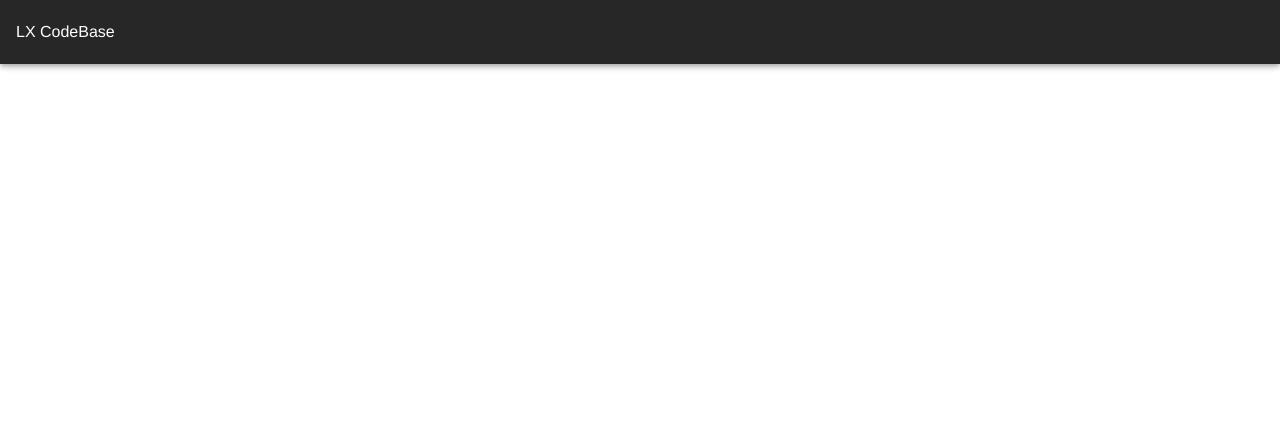
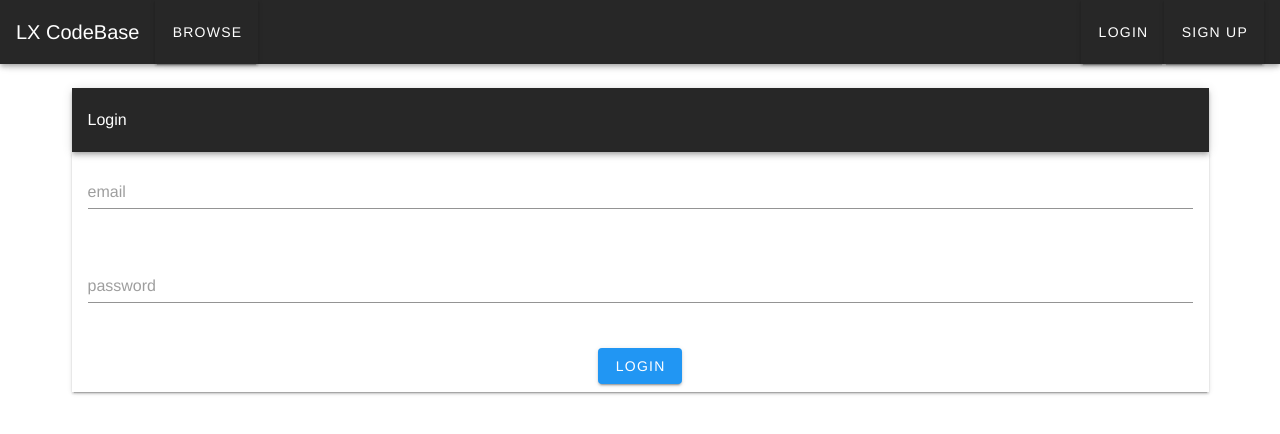
Before and after one commit to lxmultimedia/lxcodebase, a Vue app in the folder client/: page /#/login in a window 1280 px wide. Shown: the top 434 px of the page. Built offline with nearby package versions, Linux system fonts and the light colour scheme.

Commit message:
added login page

```diff
--- a/client/src/App.vue
+++ b/client/src/App.vue
@@ -1,10 +1,8 @@
 <template>
   <div id="app">
-    <v-app>
-      <v-content fluid>
-        <v-toolbar fixed dark>
-          LX CodeBase
-        </v-toolbar>
+    <v-app fluid>
+      <v-content>
+        <page-header />
         <v-container>
           <router-view/>
         </v-container>
@@ -14,8 +12,12 @@
 </template>
 
 <script>
+import PageHeader from '@/components/Header.vue'
 export default {
-  name: 'App'
+  name: 'App',
+  components: {
+    PageHeader
+  }
 }
 </script>
 
--- /dev/null
+++ b/client/src/components/Header.vue
@@ -0,0 +1,52 @@
+<template>
+  <div>
+    <v-toolbar fixed dark>
+      <v-toolbar-title class="mr-4">
+        <span
+        class='home'
+        @click="navigateTo({'name': 'root'})">
+          LX CodeBase
+        </span>
+      </v-toolbar-title>
+      <v-toolbar-items>
+        <v-btn flat dark>
+          Browse
+        </v-btn>
+      </v-toolbar-items>
+      <v-spacer></v-spacer>
+      <v-toolbar-items>
+        <v-btn flat dark
+        @click="navigateTo({ 'name': 'login' })">
+          Login
+        </v-btn>
+      </v-toolbar-items>
+      <v-toolbar-items>
+        <v-btn flat dark
+        @click="navigateTo({ 'name': 'register' })">
+          Sign Up
+        </v-btn>
+      </v-toolbar-items>
+    </v-toolbar>
+  </div>
+</template>
+
+<script>
+import router from '../router'
+export default {
+  methods: {
+    navigateTo (route) {
+      router.push(route)
+    }
+  }
+}
+</script>
+
+<!-- Add "scoped" attribute to limit CSS to this component only -->
+<style scoped>
+.home {
+  cursor: pointer;
+}
+.home:hover {
+  color: orange;
+}
+</style>
--- /dev/null
+++ b/client/src/components/Login.vue
@@ -0,0 +1,64 @@
+<template>
+  <v-layout column>
+    <v-container>
+      <v-toolbar dark>
+        Login
+      </v-toolbar>
+      <div class="white elevation-2">
+        <div class="pl-4 pr-4 pt-2 pb-2">
+          <v-text-field
+            type="email"
+            name="email"
+            v-model = "email"
+            placeholder="email" />
+          <br>
+          <v-text-field
+            type="password"
+            name="password"
+            v-model = "password"
+            placeholder="password" />
+          <br>
+          <div class="error" v-html="error"></div>
+          <v-btn
+            dark
+            class="blue"
+            @click="login">
+            Login
+          </v-btn>
+          </div>
+      </div>
+    </v-container>
+  </v-layout>
+</template>
+
+<script>
+import AuthenticationService from '@/services/AuthenticationService'
+export default {
+  data () {
+    return {
+      email: '',
+      password: '',
+      error: null
+    }
+  },
+  methods: {
+    async login () {
+      try {
+        await AuthenticationService.login({
+          email: this.email,
+          password: this.password
+        })
+      } catch (error) {
+        this.error = error.response.data.error
+      }
+    }
+  }
+}
+</script>
+
+<!-- Add "scoped" attribute to limit CSS to this component only -->
+<style scoped>
+  .error {
+    color: red;
+  }
+</style>
--- a/client/src/components/Register.vue
+++ b/client/src/components/Register.vue
@@ -1,11 +1,14 @@
 <template>
-  <v-layout fluid column>
+  <v-layout column>
     <v-container>
       <v-toolbar dark>
         Register
       </v-toolbar>
       <div class="white elevation-2">
         <div class="pl-4 pr-4 pt-2 pb-2">
+          <form
+          name="lxcodebase_register"
+          autocomplete="off">
             <v-text-field
               type="email"
               name="email"
@@ -16,14 +19,17 @@
               type="password"
               name="password"
               v-model = "password"
-            placeholder="password" />
+              placeholder="password"
+              autocomplete="new-password"/>
             <br>
             <div class="error" v-html="error"></div>
             <v-btn
-            class="cyan"
+              dark
+              class="blue"
               @click="register">
               Register
             </v-btn>
+            </form>
           </div>
       </div>
     </v-container>
--- a/client/src/router/index.js
+++ b/client/src/router/index.js
@@ -2,6 +2,7 @@ import Vue from 'vue'
 import Router from 'vue-router'
 import HelloWorld from '@/components/HelloWorld'
 import Register from '@/components/Register'
+import Login from '@/components/Login'
 
 Vue.use(Router)
 
@@ -9,13 +10,18 @@ export default new Router({
   routes: [
     {
       path: '/',
-      name: 'HelloWorld',
+      name: 'root',
       component: HelloWorld
     },
     {
       path: '/register',
       name: 'register',
       component: Register
+    },
+    {
+      path: '/login',
+      name: 'login',
+      component: Login
     }
   ]
 })
--- a/client/src/services/AuthenticationService.js
+++ b/client/src/services/AuthenticationService.js
@@ -3,5 +3,8 @@ import Api from '@/services/Api'
 export default {
   register (credentials) {
     return Api().post('register', credentials)
+  },
+  login (credentials) {
+    return Api().post('login', credentials)
   }
 }
```
Lines whose indentation alone changed are shown as unchanged.
